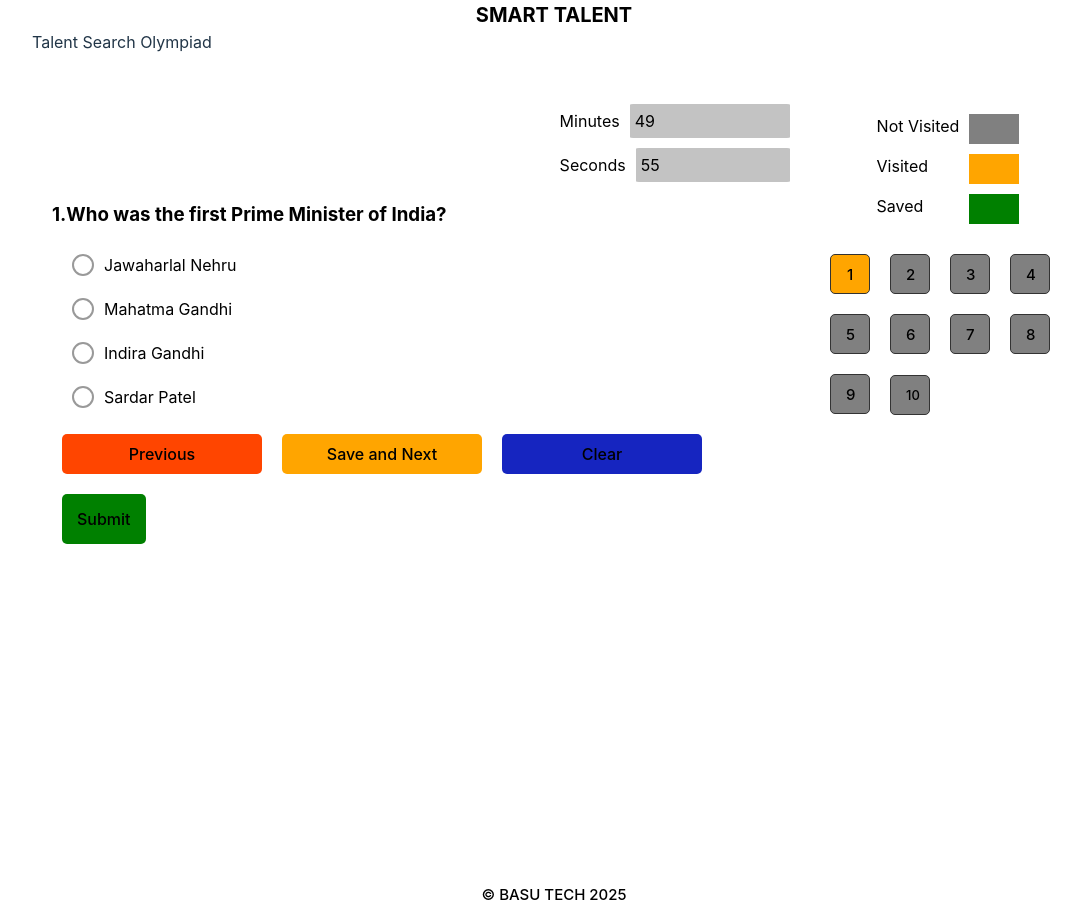
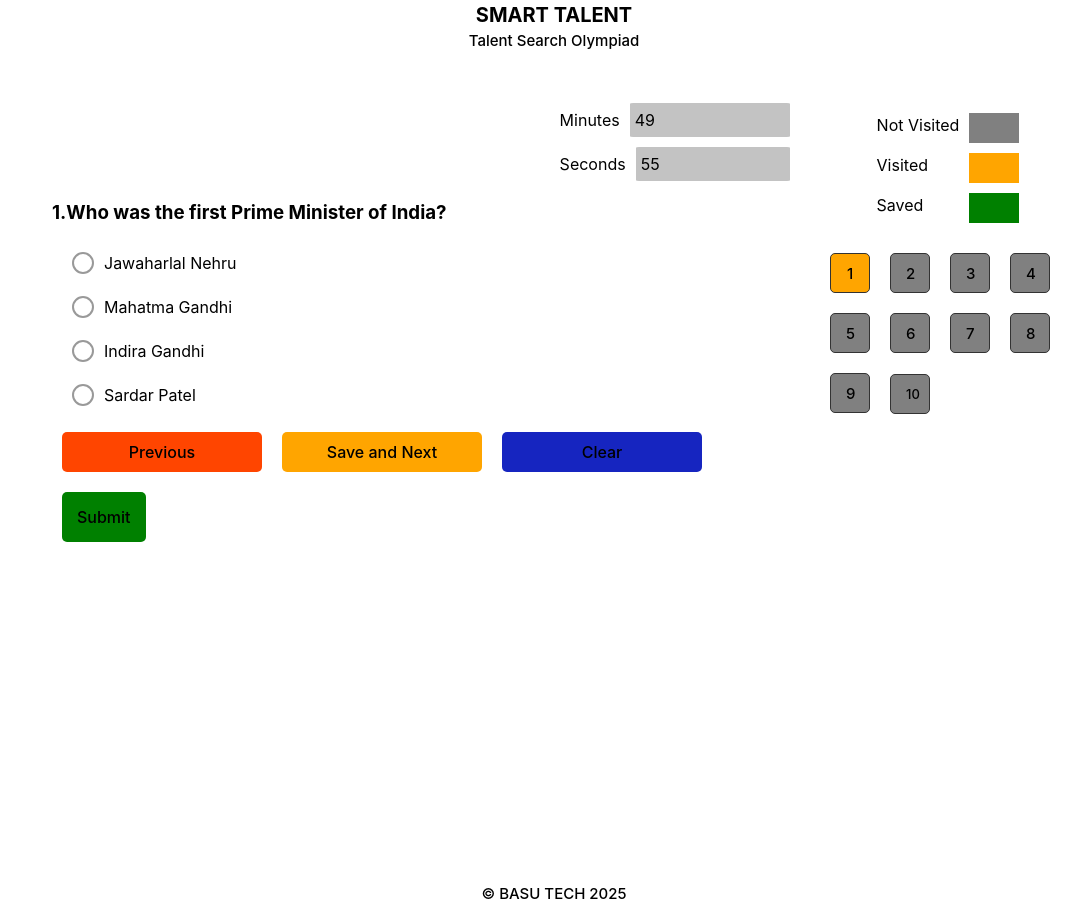
Before and after one commit to SBasu007/Olympiad-Website, a React (Vite) app in the folder Client/: page /quiz in a window 1280 px wide. Shown: the whole page, without its empty margins (86-1167 px from the left). Built offline with nearby package versions, Linux system fonts and the light colour scheme.

Commit message:
Update header size

```diff
--- a/Client/src/components/Quiz/quiz.css
+++ b/Client/src/components/Quiz/quiz.css
@@ -17,6 +17,12 @@ body{
   font-size: 20px;
   font-weight:700
 
+}
+.ctss-header2{
+  text-align: center;
+  color:black;
+  font-size: 15px;
+  font-weight:500
 }
 .ctss-footer{
   text-align: center;
```
